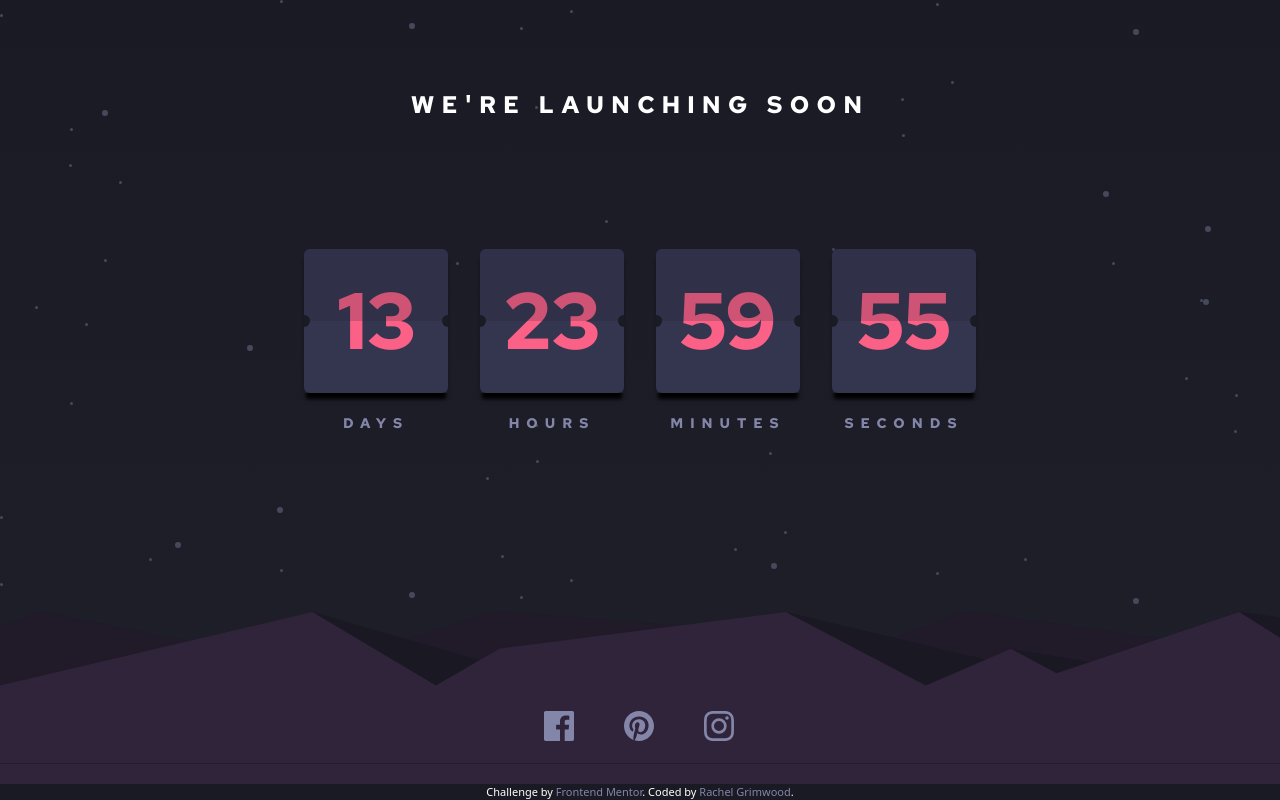
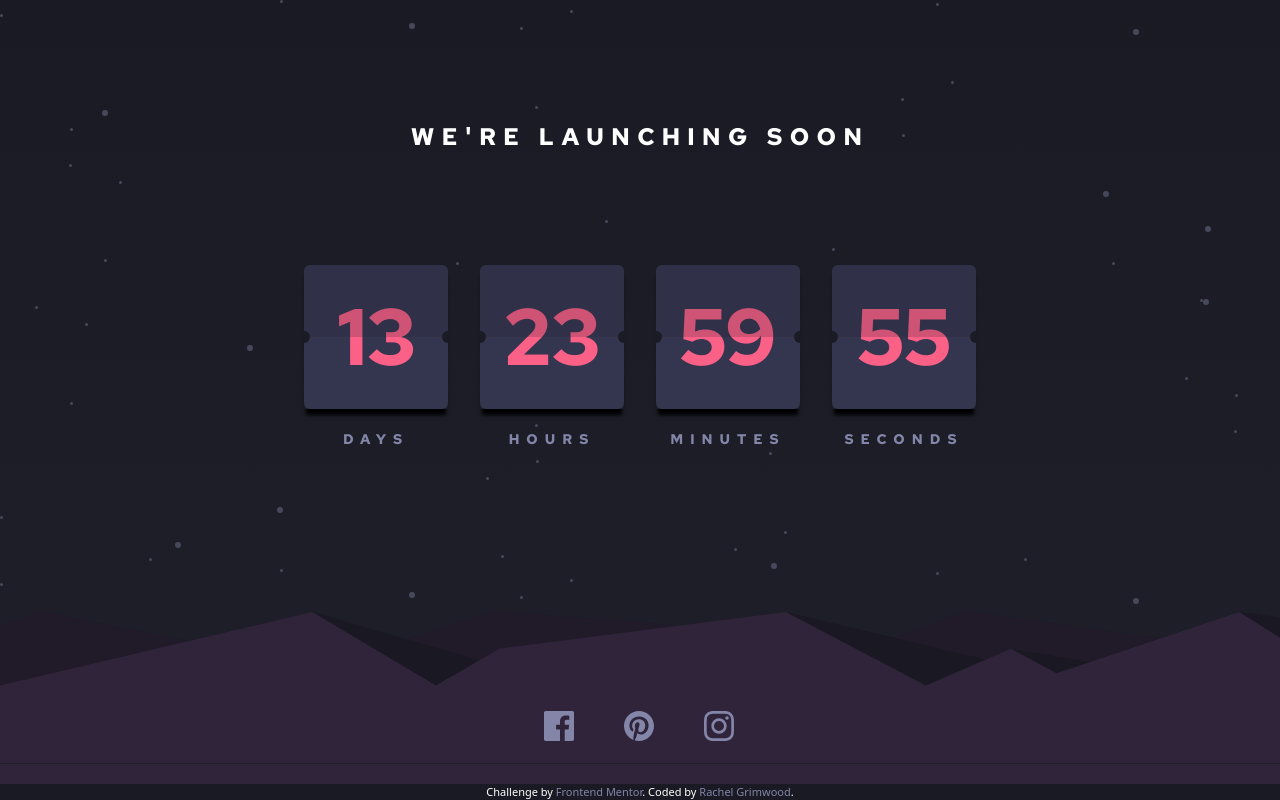
Before and after one commit to rachelgrimwood/frontend-mentor-launch-countdown-timer, a React (Create React App) app: page / in a window 1280 px wide. Built offline with nearby package versions, Linux system fonts and the light colour scheme.

Commit message:
more spacing

```diff
--- a/src/components/FlipCard.js
+++ b/src/components/FlipCard.js
@@ -2,7 +2,7 @@ const FlipCard = ({ num, unit }) => {
   const text = String(num).padStart(2, 0);
 
   return (
-    <div className="relative h-16 sm:h-20 md:h-32 lg:h-36 mt-16 md:mt-20 lg:mt-32 mb-20 sm:mb-32 mx-2 sm:mx-3 lg:mx-4 shadow-[black_0px_5px_2.5px_-1.5px] lg:shadow-[black_0px_8px_4px_-2px]">
+    <div className="relative h-16 sm:h-20 md:h-32 lg:h-36 mt-16 md:mt-20 lg:mt-28 mb-20 sm:mb-26 mx-2 sm:mx-3 lg:mx-4 shadow-[black_0px_5px_2.5px_-1.5px] lg:shadow-[black_0px_8px_4px_-2px]">
       <div className="card-top"></div>
       <div className="card-bottom"></div>
       <p className="relative leading-[4rem] sm:leading-[5rem] md:leading-[8rem] lg:leading-[9rem] w-16 sm:w-20 md:w-32 lg:w-36 z-20 text-3xl sm:text-5xl md:text-6xl lg:text-[5rem] text-soft-red">
```
